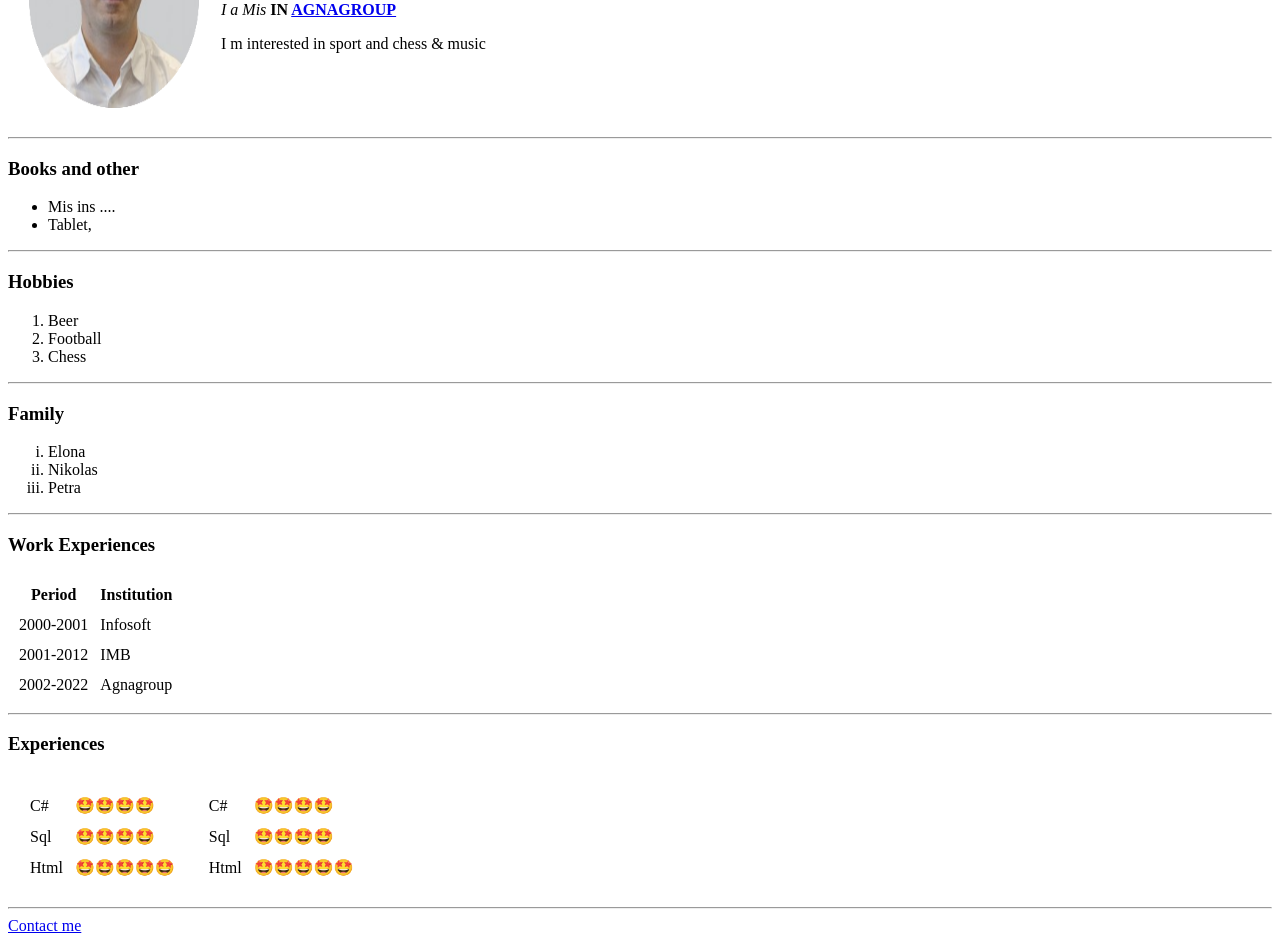
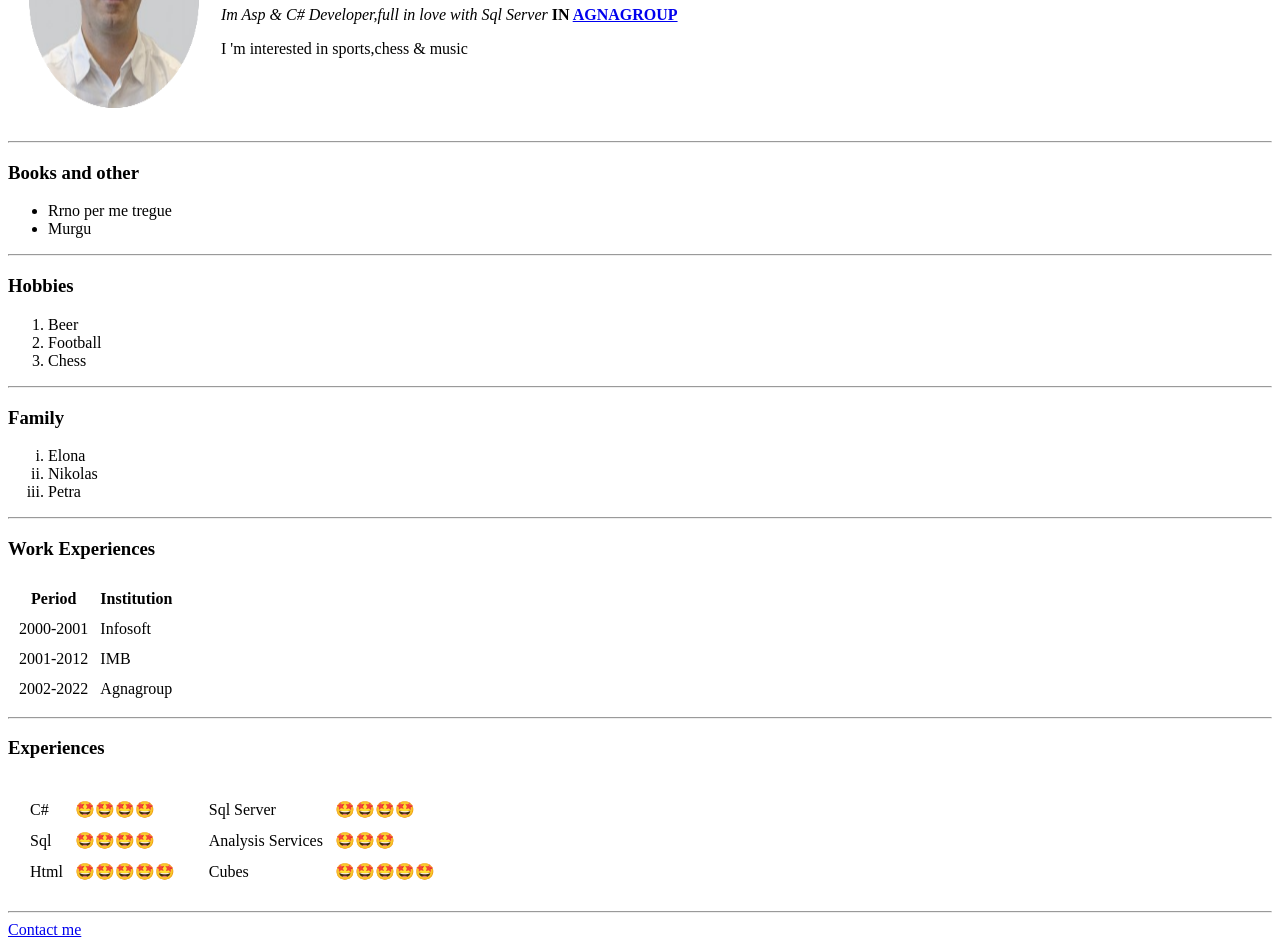
Before and after one commit to Kri1980/Cv, a plain HTML site: page index.html in a window 1280 px wide. Shown: the part 141-1088 px from the top of the page. Drawn offline with Linux system fonts and the light colour scheme.

Commit message:
Update index.html

```diff
--- a/index.html
+++ b/index.html
@@ -1,3 +1,4 @@
+<!DOCTYPE html>
 <html lang="en" dir="ltr">
   <head>
     <meta charset="utf-8">
@@ -10,16 +11,16 @@
         <td>  <img src="fotor_2023-1-28_19_17_0.png"
           width="170" height="220" alt=""></td>
         <td><h1>Kristian Korcari</h1>
-        <p><em>I a Mis</em>  <b>IN  <a href="https://agnagroup.com/new/home">AGNAGROUP</a> </b> </p>
+        <p><em>Im Asp & C# Developer,full in love with Sql Server </em>  <b>IN  <a href="https://agnagroup.com/new/home">AGNAGROUP</a> </b> </p>
 
-        <p>I m interested in sport and chess & music</p></td>
+        <p>I 'm interested in sports,chess & music</p></td>
       </tr>
     </table>
 <hr>
     <h3>Books and other</h3>
     <ul>
-      <li>Mis ins ....</li>
-      <li>Tablet, </li>
+      <li>Rrno per me tregue</li>
+      <li>Murgu </li>
     </ul>
 <hr>
     <h3>Hobbies</h3>
@@ -81,15 +82,15 @@
         <td>
           <table cellspacing="10px">
             <tr>
-              <td>C#</td>
+              <td>Sql Server</td>
               <td>🤩🤩🤩🤩</td>
             </tr>
             <tr>
-              <td>Sql</td>
-              <td>🤩🤩🤩🤩</td>
+              <td>Analysis Services</td>
+              <td>🤩🤩🤩</td>
             </tr>
             <tr>
-              <td>Html</td>
+              <td>Cubes</td>
               <td>🤩🤩🤩🤩🤩</td>
             </tr>
           </table>
```
